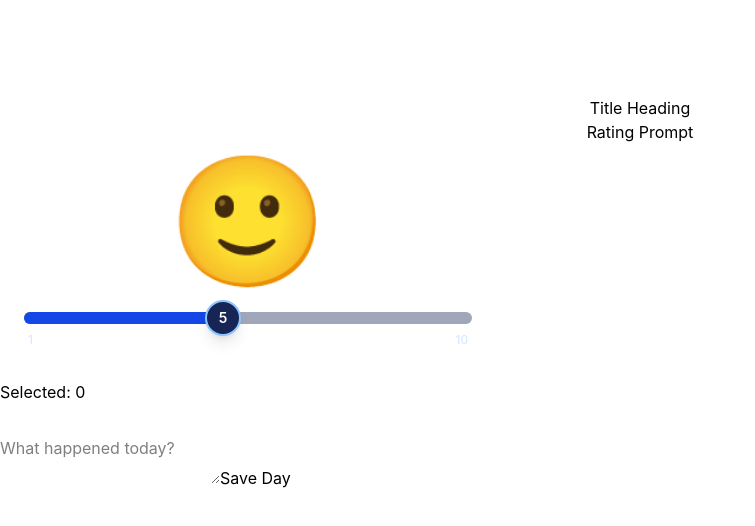
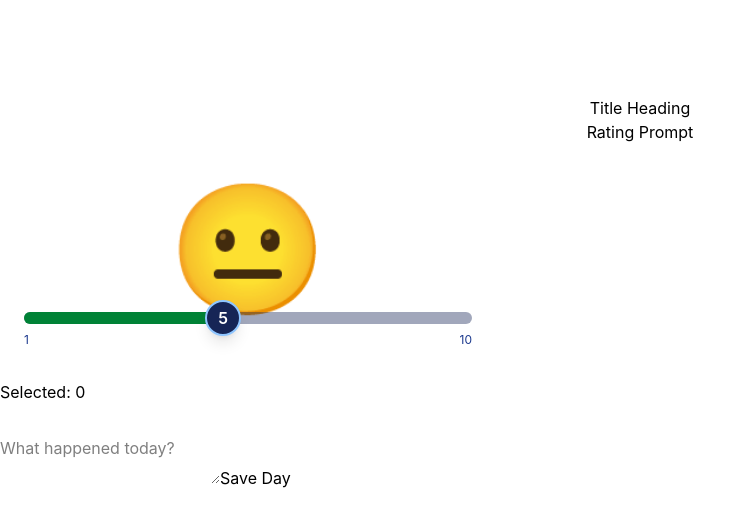
Before and after one commit to krishabbashyal/dailyrating, a React (Vite) app: page / in a window 1280 px wide. Shown: the top 526 px of the page, without its empty margins (0-755 px from the left). Built offline with nearby package versions, Linux system fonts and the light colour scheme.

Commit message:
Started working on the EmojiSlider component

```diff
--- a/src/components/EmojiSlider.tsx
+++ b/src/components/EmojiSlider.tsx
@@ -1,6 +1,6 @@
 import React, { useCallback, useEffect, useRef, useState } from "react";
 
-const EMOJIS = ["😖", "😞", "🙁", "😐", "🙂", "😊", "😃", "😄", "🤩", "🏆"];
+const EMOJIS = ["😞", "😔", "🙁", "😕", "😐", "🙂", "😊", "😄", "😁", "😆"];
 const MIN = 1;
 const MAX = 10;
 
@@ -10,21 +10,17 @@ interface EmojiSliderProps {
 }
 
 export default function EmojiSlider({ value, onChange }: EmojiSliderProps) {
-  // rawValue is continuous (e.g. 5.7) and drives the thumb's exact position.
-  // rating is the truncated whole number and is what actually gets saved/reported.
   const [rawValue, setRawValue] = useState<number>(value ?? 5);
   const [dragging, setDragging] = useState(false);
-  const [direction, setDirection] = useState<"up" | "down">("up");
+
   const trackRef = useRef<HTMLDivElement>(null);
   const prevRatingRef = useRef<number>(Math.trunc(value ?? 5));
 
   const rating = Math.max(MIN, Math.min(MAX, Math.trunc(rawValue)));
 
-  // Fire onChange only when the truncated whole-number rating actually changes,
-  // not on every fractional pixel of movement.
+  // Only report changes when the whole-number rating changes.
   useEffect(() => {
     if (rating !== prevRatingRef.current) {
-      setDirection(rating > prevRatingRef.current ? "up" : "down");
       prevRatingRef.current = rating;
       onChange?.(rating);
     }
@@ -33,15 +29,17 @@ export default function EmojiSlider({ value, onChange }: EmojiSliderProps) {
   const updateFromClientX = useCallback((clientX: number) => {
     const track = trackRef.current;
     if (!track) return;
+
     const rect = track.getBoundingClientRect();
     const ratio = (clientX - rect.left) / rect.width;
     const clamped = Math.min(1, Math.max(0, ratio));
+
     const next = clamped * (MAX - MIN) + MIN;
     setRawValue(next);
   }, []);
 
   const handlePointerDown = (e: React.PointerEvent<HTMLDivElement>) => {
-    (e.target as HTMLElement).setPointerCapture(e.pointerId);
+    e.currentTarget.setPointerCapture(e.pointerId);
     setDragging(true);
     updateFromClientX(e.clientX);
   };
@@ -53,7 +51,10 @@ export default function EmojiSlider({ value, onChange }: EmojiSliderProps) {
 
   const handlePointerUp = (e: React.PointerEvent<HTMLDivElement>) => {
     setDragging(false);
-    (e.target as HTMLElement).releasePointerCapture(e.pointerId);
+
+    if (e.currentTarget.hasPointerCapture(e.pointerId)) {
+      e.currentTarget.releasePointerCapture(e.pointerId);
+    }
   };
 
   const handleKeyDown = (e: React.KeyboardEvent<HTMLDivElement>) => {
@@ -64,55 +65,34 @@ export default function EmojiSlider({ value, onChange }: EmojiSliderProps) {
     }
   };
 
-  // Thumb position uses the continuous rawValue, so it can sit anywhere
-  // between two whole numbers instead of snapping.
+  // Continuous thumb position.
   const thumbPercent = ((Math.min(MAX, Math.max(MIN, rawValue)) - MIN) / (MAX - MIN)) * 100;
 
   return (
     <div className="mt-8 mx-6 max-w-md select-none">
-      <style>{`
-        @keyframes emojiPopUp {
-          from { opacity: 0; transform: translateY(0px) scale(0.2); }
-          to   { opacity: 1; transform: translateY(0) scale(1); }
-        }
-        @keyframes emojiPopDown {
-          from { opacity: 0; transform: translateY(0px) scale(0.2); }
-          to   { opacity: 1; transform: translateY(0) scale(1); }
-        }
-      `}</style>
-
-      <div className="relative flex justify-center items-center mb-12 h-22">
-        <span
-          key={rating}
-          className="absolute text-9xl"
-          style={{
-            animation: `${direction === "up" ? "emojiPopUp" : "emojiPopDown"} 220ms cubic-bezier(0.34, 1.56, 0.64, 1)`,
-            transform: dragging ? "scale(1.1)" : "scale(1)",
-            transition: "transform 150ms ease-out",
-          }}
-        >
-          {EMOJIS[rating - 1]}
-        </span>
+      {/* Emoji */}
+      <div className="flex items-center justify-center pt-2">
+        <span className={`text-9xl ${rating === 10 ? "" : ""}`}>{EMOJIS[rating - 1]}</span>
       </div>
 
+      {/* Slider */}
       <div
         ref={trackRef}
         className="relative h-3 rounded-full bg-blue-950/40 cursor-pointer touch-none"
         onPointerDown={handlePointerDown}
         onPointerMove={handlePointerMove}
         onPointerUp={handlePointerUp}
-        onPointerCancel={handlePointerUp}
-      >
-        {/* filled track */}
+        onPointerCancel={handlePointerUp}>
+        {/* Filled track */}
         <div
-          className="absolute top-0 left-0 h-3 rounded-full bg-blue-700"
+          className="absolute top-0 left-0 h-3 rounded-full bg-green-700"
           style={{
             width: `${thumbPercent}%`,
             transition: dragging ? "none" : "width 150ms ease-out",
           }}
         />
 
-        {/* thumb */}
+        {/* Thumb */}
         <div
           role="slider"
           tabIndex={0}
@@ -121,18 +101,31 @@ export default function EmojiSlider({ value, onChange }: EmojiSliderProps) {
           aria-valuenow={rating}
           aria-label="Rating"
           onKeyDown={handleKeyDown}
-          className="absolute top-1/2 flex items-center justify-center w-9 h-9 rounded-full bg-blue-950 border-2 border-blue-300 shadow-lg cursor-grab active:cursor-grabbing focus:outline-none focus:ring-2 focus:ring-blue-300"
+          className="
+            absolute top-1/2
+            flex items-center justify-center
+            w-9 h-9
+            rounded-full
+            bg-blue-950
+            border-2 border-blue-300
+            shadow-lg
+            cursor-grab
+            active:cursor-grabbing
+            focus:outline-none
+            focus:ring-2
+            focus:ring-blue-300
+          "
           style={{
             left: `${thumbPercent}%`,
             transform: "translate(-50%, -50%)",
             transition: dragging ? "none" : "left 150ms ease-out",
-          }}
-        >
-          <span className="text-sm text-white font-semibold">{rating}</span>
+          }}>
+          <span className="text-white font-semibold">{rating}</span>
         </div>
       </div>
 
-      <div className="flex justify-between mt-2 text-xs text-blue-200/70 px-1">
+      {/* Min / Max labels */}
+      <div className="flex justify-between mt-2 text-xs text-blue-900">
         <span>1</span>
         <span>10</span>
       </div>
```
